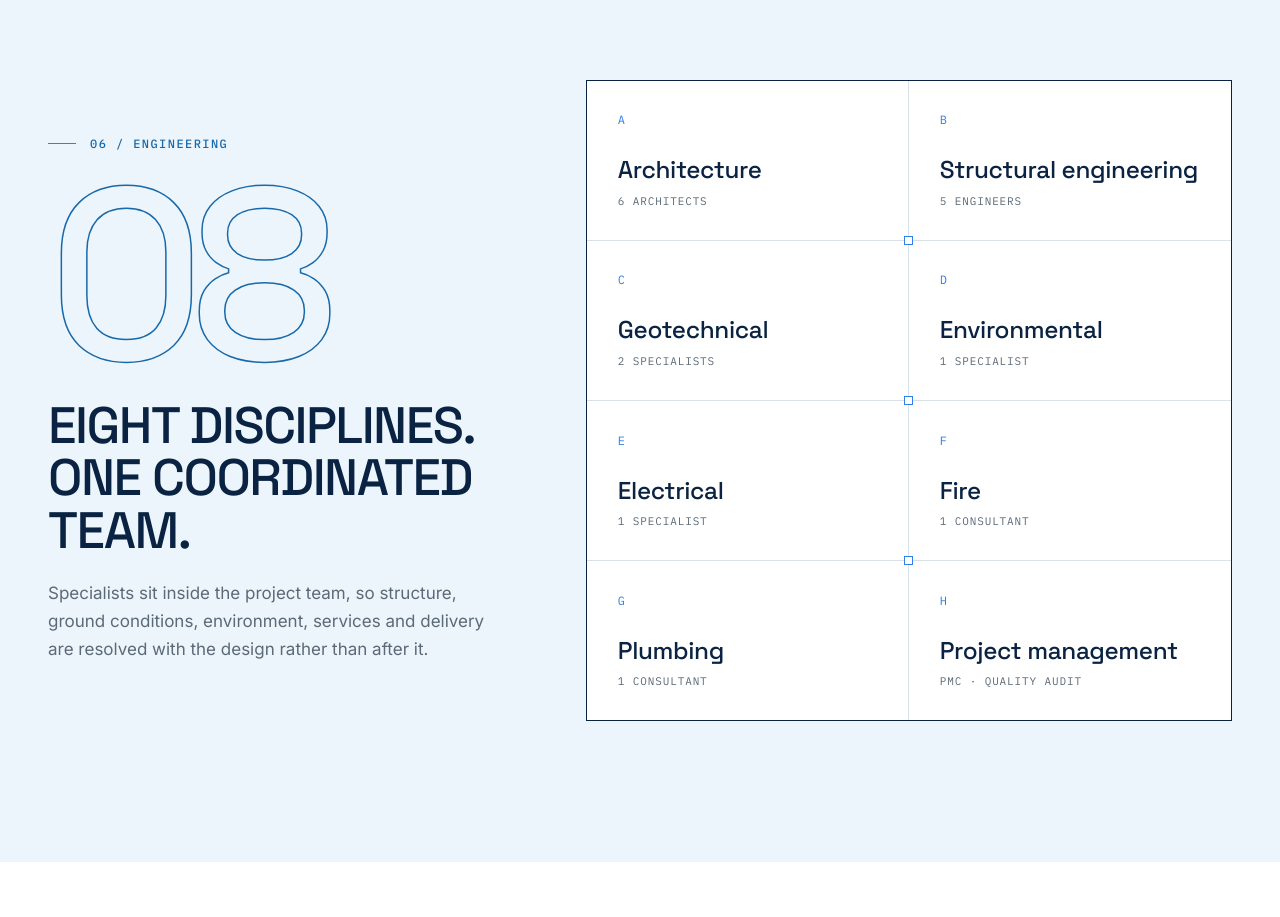
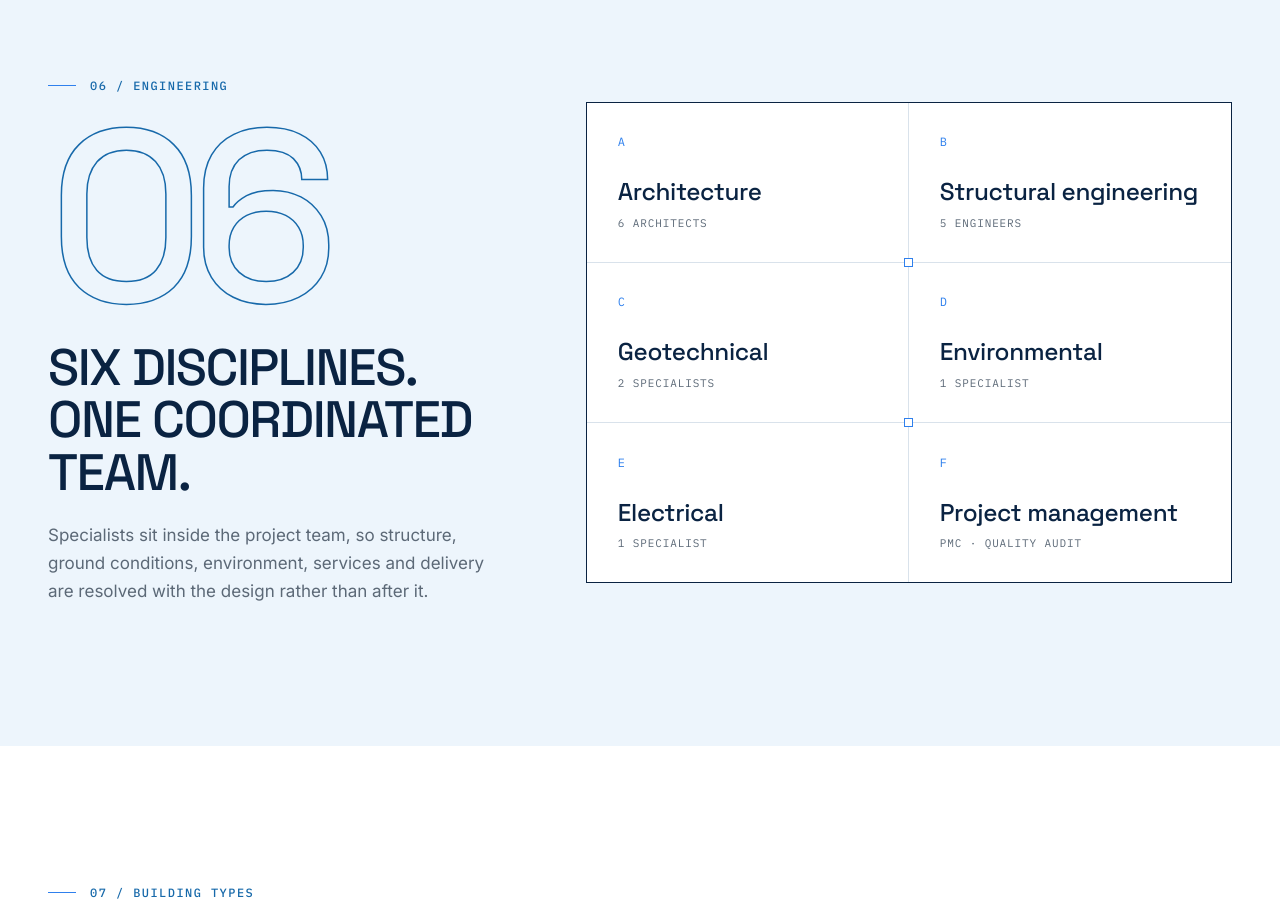
Before and after one commit to nelbinxav/gcon-associates-v2, a plain HTML site: page index.html in a window 1280 px wide. Shown: the part 8520-9437 px from the top of the page. Drawn offline with Linux system fonts and the light colour scheme.

Commit message:
Remove Fire and Plumbing disciplines; now six disciplines
Co-Authored-By: Claude Sonnet 5.5 <noreply@anthropic.com>

```diff
--- a/index.html
+++ b/index.html
@@ -273,8 +273,8 @@
   <div class="wrap exp-grid">
     <div class="exp-lead">
       <p class="sec-label"><span>06 / Engineering</span></p>
-      <span class="eight" aria-hidden="true">08</span>
-      <h2 id="h-exp" class="display-sm">Eight disciplines. One coordinated team.</h2>
+      <span class="eight" aria-hidden="true">06</span>
+      <h2 id="h-exp" class="display-sm">Six disciplines. One coordinated team.</h2>
       <p>Specialists sit inside the project team, so structure, ground conditions, environment, services and delivery are resolved with the design rather than after it.</p>
     </div>
     <ul class="matrix">
@@ -283,9 +283,7 @@
       <li><span class="mono">C</span><h3>Geotechnical</h3><p class="mono">2 specialists</p></li>
       <li><span class="mono">D</span><h3>Environmental</h3><p class="mono">1 specialist</p></li>
       <li><span class="mono">E</span><h3>Electrical</h3><p class="mono">1 specialist</p></li>
-      <li><span class="mono">F</span><h3>Fire</h3><p class="mono">1 consultant</p></li>
-      <li><span class="mono">G</span><h3>Plumbing</h3><p class="mono">1 consultant</p></li>
-      <li><span class="mono">H</span><h3>Project management</h3><p class="mono">PMC · Quality audit</p></li>
+      <li><span class="mono">F</span><h3>Project management</h3><p class="mono">PMC · Quality audit</p></li>
     </ul>
   </div>
 </section>
```
Also changed, not shown: index.src.html (+3 -5 lines).
